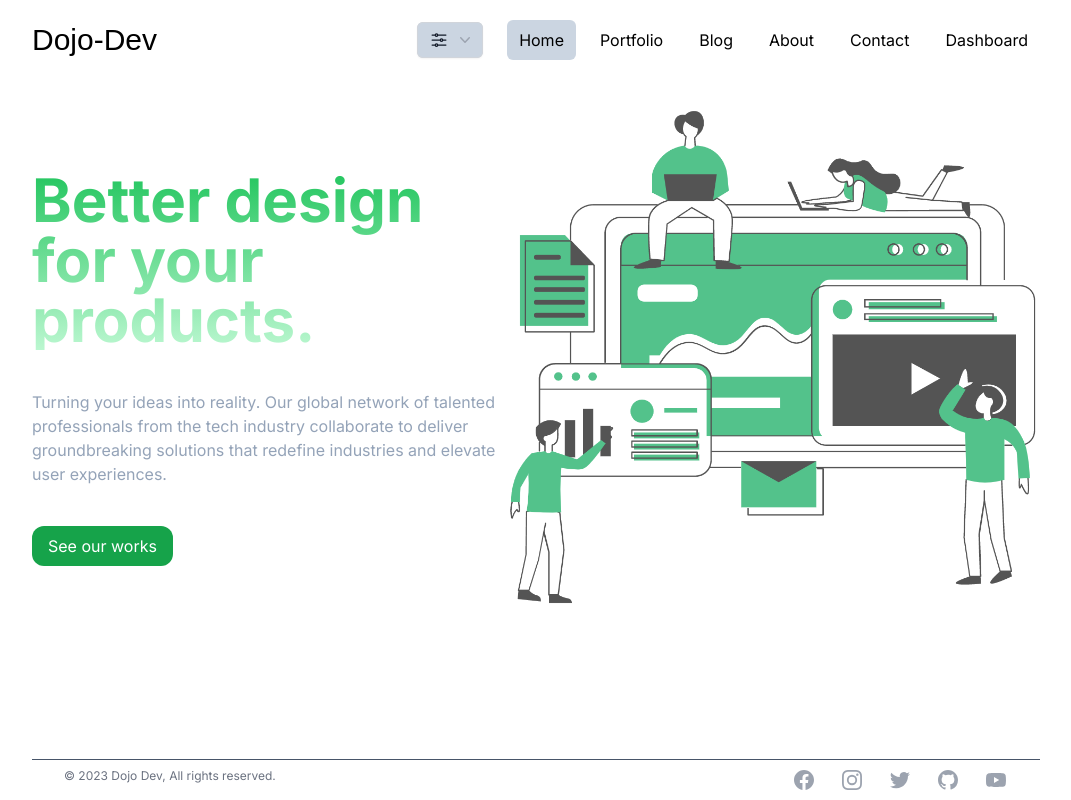
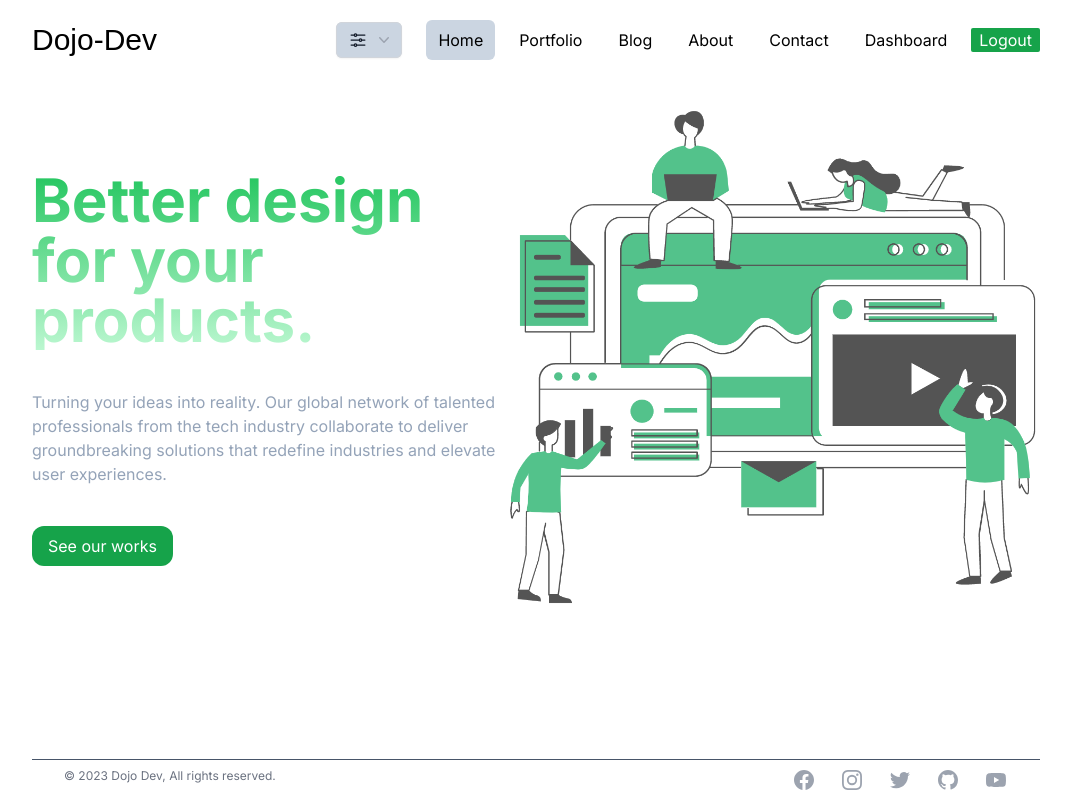
Before and after one commit to anon-pradip/dojo-dev-pofo, a Next.js app: page / in a window 1280 px wide. Shown: the whole page, without its empty margins (104-1175 px from the left). Built offline with nearby package versions, Linux system fonts and the light colour scheme; a web font is replaced by a local one.

Commit message:
make logout functional

```diff
--- a/app/dashboard/(auth)/login/page.jsx
+++ b/app/dashboard/(auth)/login/page.jsx
@@ -54,7 +54,7 @@ const Login = () => {
         className="px-4 py-2 border flex gap-2 border-slate-200 rounded-lg hover:border-slate-400 hover:shadow transition duration-150"
       >
         <img
-          class="w-6 h-6"
+          className="w-6 h-6"
           src="https://www.svgrepo.com/show/475656/google-color.svg"
           loading="lazy"
           alt="google logo"
--- a/components/navbar/Navbar.jsx
+++ b/components/navbar/Navbar.jsx
@@ -6,6 +6,7 @@ import { Rubik_Puddles } from "next/font/google";
 import Link from "next/link";
 import { XCircleIcon, Bars3Icon } from "@heroicons/react/24/outline";
 import ToggleDarkMode from "../ToggleDarkMode/ToggleDarkMode";
+import { signOut } from "next-auth/react";
 
 const font = Rubik_Puddles({
   subsets: ["latin"],
@@ -51,6 +52,12 @@ const Navbar = () => {
               {navItem.name}
             </Link>
           ))}
+          <button
+            onClick={signOut}
+            className=" px-2 bg-green-600 text-white rounded-sm"
+          >
+            Logout
+          </button>
         </div>
         <div className=" flex relative">
           <div className=" block lg:hidden">
@@ -77,6 +84,12 @@ const Navbar = () => {
                   {navItem.name}
                 </Link>
               ))}
+              <button
+                onClick={signOut}
+                className=" px-2 bg-green-600 text-white rounded-sm"
+              >
+                Logout
+              </button>
             </div>
           )}
         </div>
```
